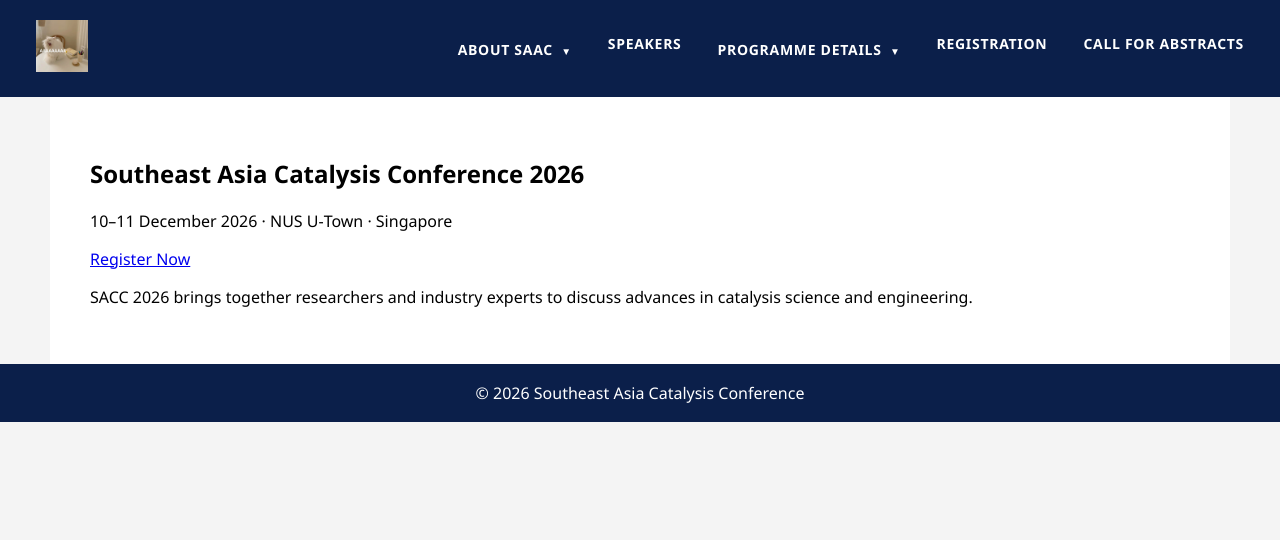
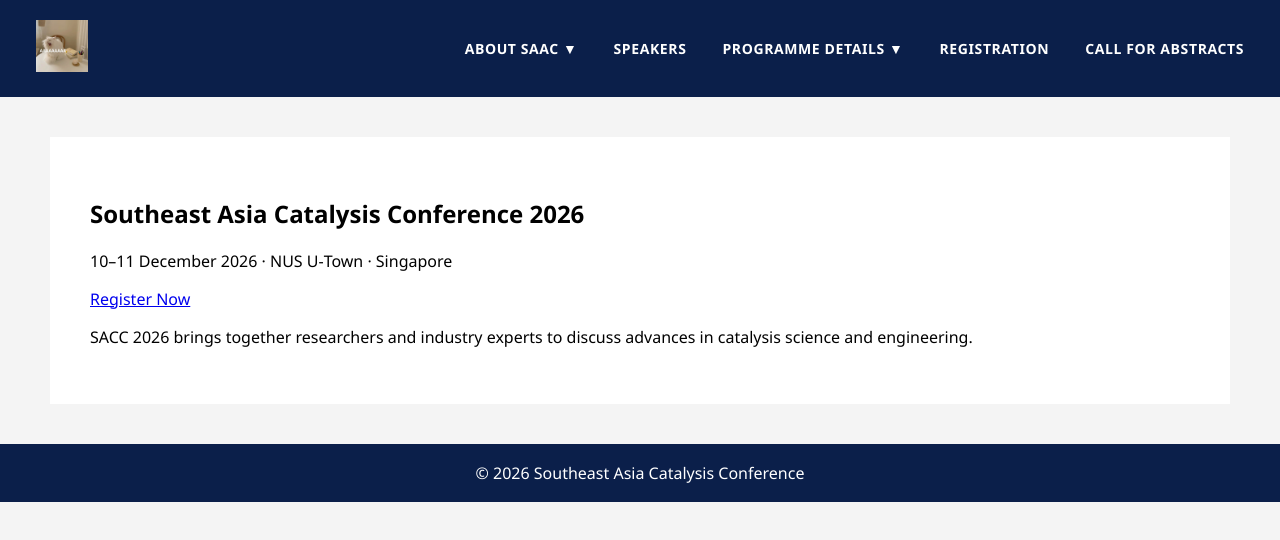
Before and after one commit to sacc2026/sacc2026, a Next.js app: page / in a window 1280 px wide. Shown: the top 540 px of the page. Built offline with nearby package versions, Linux system fonts and the light colour scheme.

Commit message:
Refactor layout styles in RootLayout component
Updated the layout styles for header, main, and footer sections.

```diff
--- a/app/layout.jsx
+++ b/app/layout.jsx
@@ -4,56 +4,75 @@ export default function RootLayout({ children }) {
   return (
     <html lang="en">
       <body>
-        <header className="topbar">
-          <div className="topbar-container">
-
+        <header style={{ background: "#0b1f4a", padding: "20px 36px" }}>
+          <div
+            style={{
+              maxWidth: "1400px",
+              margin: "0 auto",
+              display: "flex",
+              alignItems: "center",
+              justifyContent: "space-between",
+            }}
+          >
             {/* Logo */}
-            <a href="/" className="logo-link">
+            <a href="/" style={{ display: "block" }}>
               <img
                 src="/header-logo.png"
                 alt="SAAC 2026 Logo"
-                className="header-logo"
+                style={{ height: "52px" }}
               />
             </a>
 
             {/* Navigation */}
-            <nav className="nav">
+            <nav
+              style={{
+                display: "flex",
+                gap: "36px",
+                fontSize: "14px",
+                fontWeight: "700",
+                letterSpacing: "0.6px",
+                textTransform: "uppercase",
+                color: "white",
+              }}
+            >
+              <a href="#" style={{ color: "white", textDecoration: "none" }}>
+                ABOUT SAAC ▼
+              </a>
 
-              <div className="dropdown">
-                <a href="#">
-                  ABOUT SAAC <span className="arrow">▼</span>
-                </a>
-                <div className="dropdown-menu">
-                  <a href="#">About the Conference</a>
-                  <a href="#">Organising Committee</a>
-                </div>
-              </div>
+              <a href="/speakers" style={{ color: "white", textDecoration: "none" }}>
+                Speakers
+              </a>
 
-              <a href="/speakers">Speakers</a>
+              <a href="#" style={{ color: "white", textDecoration: "none" }}>
+                PROGRAMME DETAILS ▼
+              </a>
 
-              <div className="dropdown">
-                <a href="#">
-                  PROGRAMME DETAILS <span className="arrow">▼</span>
-                </a>
-                <div className="dropdown-menu">
-                  <a href="/program">Technical Programme</a>
-                  <a href="/program">Schedule</a>
-                </div>
-              </div>
-
-              <a href="https://www.eventbrite.com" target="_blank">
+              <a
+                href="https://www.eventbrite.com"
+                style={{ color: "white", textDecoration: "none" }}
+              >
                 Registration
               </a>
 
-              <a href="#">Call for Abstracts</a>
-
+              <a href="#" style={{ color: "white", textDecoration: "none" }}>
+                Call for Abstracts
+              </a>
             </nav>
           </div>
         </header>
 
-        <main className="page-container">{children}</main>
+        <main style={{ maxWidth: "1100px", margin: "40px auto", background: "white", padding: "40px" }}>
+          {children}
+        </main>
 
-        <footer className="footer">
+        <footer
+          style={{
+            background: "#0b1f4a",
+            color: "white",
+            textAlign: "center",
+            padding: "18px",
+          }}
+        >
           © 2026 Southeast Asia Catalysis Conference
         </footer>
       </body>
```
